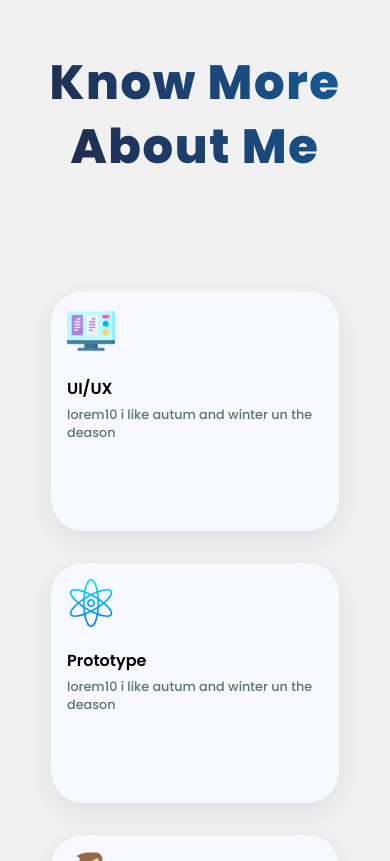
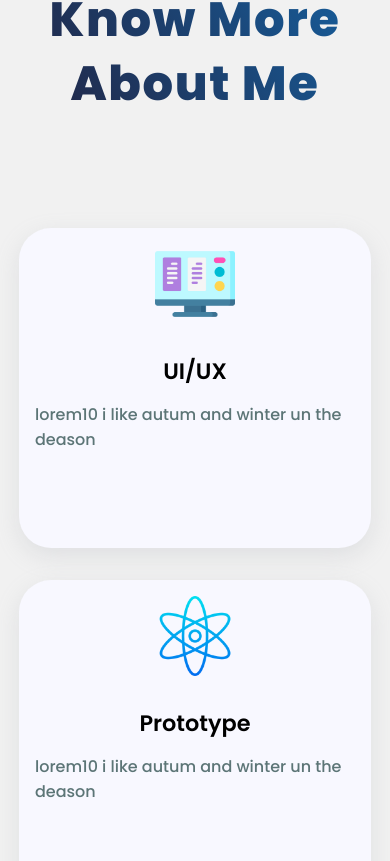
Before and after one commit to wajidkashoo14/ReactApp, a React (Create React App) app: page / in a window 390 px wide. Shown: the part 1139-2000 px from the top of the page. Built offline with nearby package versions, Linux system fonts and the light colour scheme.

Commit message:
added some responsive styles

```diff
--- a/src/components/pages/Card.css
+++ b/src/components/pages/Card.css
@@ -115,8 +115,9 @@ link {
 }
 .card{
   margin: 2rem auto;
-  width: 18rem;
-  height: 15rem;
+  width: 22rem;
+  height: 20rem;
+  align-items: center;
 }
 .card-section-container h1{
   margin-top: 5rem;
@@ -124,5 +125,15 @@ link {
 .card-wrapper {
   margin-top: 3rem;
 }
+.cardTech-img{
+  width: 6rem;
+  height: 6rem;
+}
+.card h4{
+  font-size: 1.4rem;
+}
+.card p{
+  font-size: 1rem;
+}
 
 }
--- a/src/components/pages/HeroSection.css
+++ b/src/components/pages/HeroSection.css
@@ -86,3 +86,11 @@ svg{
   font-size: 1.3rem;
 }
 }
+@media only screen and (max-width:1080px){
+  .hero-svg{
+    display: none;
+  }
+  .hero .hero-heading {
+    display: none;
+  }
+}
```
